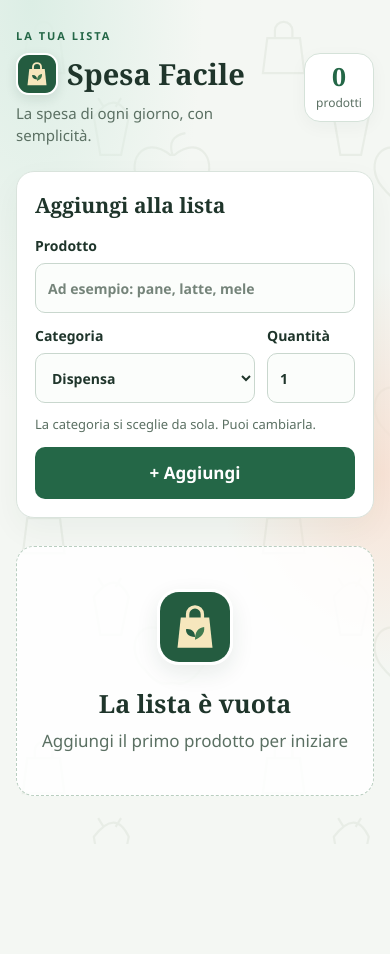
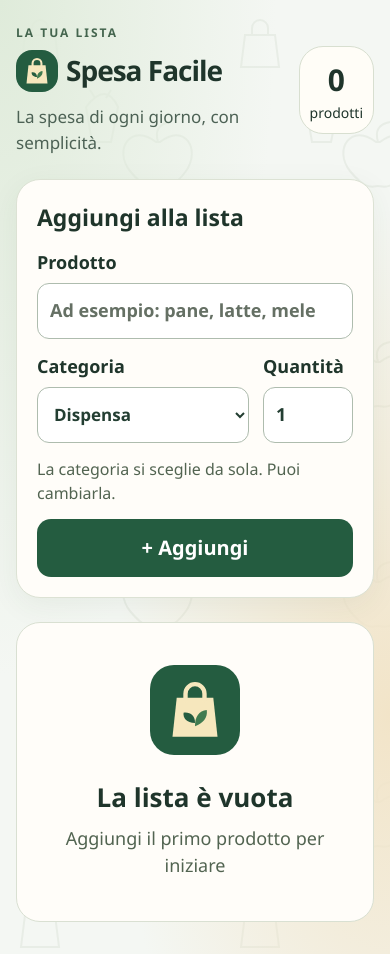
Before and after one commit to Guaro27/lista-spesa, a React (Vite) app: page / in a window 390 px wide. Before the commit the page ends 844 px from the top, so only its background shows below. Built offline with nearby package versions, Linux system fonts and the light colour scheme.

Commit message:
Aggiornamento grafica

```diff
--- a/src/App.css
+++ b/src/App.css
@@ -1,108 +1,72 @@
 
 * { box-sizing: border-box; }
-
-body { font-size: 17px; line-height: 1.5; }
+body { font-size: 18px; line-height: 1.5; }
 button, input, select { font: inherit; }
 button { cursor: pointer; touch-action: manipulation; }
 button:disabled { cursor: default; opacity: .45; }
-button:focus-visible, input:focus-visible, select:focus-visible { outline: 3px solid var(--corallo); outline-offset: 3px; }
+button:focus-visible, input:focus-visible, select:focus-visible { outline: 3px solid #a66514; outline-offset: 4px; }
+.app { min-height: 100vh; min-height: 100dvh; padding: 48px 24px; padding-bottom: max(32px, env(safe-area-inset-bottom)); background: radial-gradient(ellipse at 0 0, #dfebda 0, transparent 50%), radial-gradient(ellipse at 100% 75%, #f2e4c8 0, transparent 50%), url('/shopping-pattern.svg') repeat; }
+.container { max-width: 820px; margin: auto; }
+.header { display: flex; justify-content: space-between; align-items: center; gap: 20px; margin-bottom: 32px; }
+.sottotitolo { margin: 0 0 8px; color: #44654e; font-size: 14px; font-weight: 750; letter-spacing: 2px; }
+h1 { display: flex; align-items: center; gap: 12px; font-size: clamp(28px, 5vw, 40px); letter-spacing: -1px; line-height: 1.2; margin: 0; }
+h1 img { width: 56px; height: 56px; border-radius: 16px; }
+.intro { margin: 12px 0 0; color: #4d6255; }
+.statistiche { flex-shrink: 0; min-width: 88px; padding: 16px; border-radius: 24px; background: #fffdf7; border: 1px solid #d8dfd0; text-align: center; }
+.statistiche strong, .statistiche span { display: block; }
+.statistiche strong { font-size: 30px; }
+.statistiche span { font-size: 16px; }
+.form { background: #fffdf9; border: 1px solid #dce2d4; border-radius: 24px; padding: 28px; display: grid; grid-template-columns: 1fr 110px; gap: 18px; margin-bottom: 24px; box-shadow: 0 8px 30px #284c3210; }
+.form h2 { grid-column: 1 / -1; font-size: 23px; margin: 0; }
+.form label { display: flex; flex-direction: column; gap: 7px; font-weight: 650; min-width: 0; }
+.form input, .form select { width: 100%; min-width: 0; min-height: 56px; padding: 12px; border: 1px solid #aebcae; border-radius: 12px; background: white; color: #233e32; }
+input::placeholder { color: #657064; }
+.campo-categoria, .form-aiuto, .form button { grid-column: 1 / -1; }
+.form-aiuto { margin: -8px 0 0; font-size: 16px; color: #526451; }
+.form button { min-height: 58px; border: 0; border-radius: 14px; color: white; background: #245c40; font-weight: 750; font-size: 20px; }
+.form button:hover { background: #19472f; }
+.progressione { padding: 20px 24px; background: #e6edde; border: 1px solid #c8d6bc; border-radius: 20px; margin-bottom: 30px; }
+.progressione-testo { display: flex; justify-content: space-between; gap: 12px; margin-bottom: 10px; font-weight: 650; }
+.barra { height: 10px; background: #cad8c2; border-radius: 10px; overflow: hidden; }
+.barra-riempimento { height: 100%; background: #245c40; border-radius: inherit; }
+.categoria { margin-bottom: 28px; }
+.titolo-categoria { display: flex; align-items: center; gap: 10px; font-size: 22px; margin: 0 0 12px; }
+.conteggio { margin-left: auto; font-size: 16px; background: #e4e9dc; padding: 2px 12px; border-radius: 20px; }
+.prodotto { display: grid; grid-template-columns: 52px minmax(0, 1fr) auto 48px; gap: 14px; align-items: center; background: #fffdf9; border: 1px solid #d9e0d2; border-radius: 18px; padding: 18px; margin-bottom: 10px; box-shadow: 0 3px 12px #284c3208; }
+.checkbox { width: 52px; height: 52px; border: 2px solid #758e74; border-radius: 16px; background: white; color: white; font-size: 28px; }
+.completato { background: #edf2e8; }
+.completato .checkbox { background: #245c40; border-color: #245c40; }
+.info-prodotto { display: flex; flex-direction: column; min-width: 0; gap: 3px; }
+.nome-prodotto { font-size: 21px; font-weight: 650; overflow-wrap: anywhere; }
+.categoria-prodotto { font-size: 16px; color: #526451; }
+.completato .nome-prodotto { text-decoration: line-through; color: #526451; }
+.controllo-quantita { display: flex; align-items: center; gap: 6px; }
+.controllo-quantita button { width: 48px; height: 48px; border: 1px solid #c5d0bd; border-radius: 12px; background: #edf1e7; font-size: 25px; color: #233e32; }
+.controllo-quantita span { min-width: 26px; text-align: center; font-weight: 750; }
+.elimina { width: 48px; height: 48px; display: grid; place-items: center; border: 1px solid #e8cfc6; background: #fff4ee; border-radius: 12px; color: #943d2b; }
+.vuoto { text-align: center; background: #fffdf9; padding: 42px 24px; border: 1px solid #d9e0d2; border-radius: 24px; }
+.icona-vuoto img { width: 90px; height: 90px; border-radius: 24px; }
+.vuoto h2 { font-size: 26px; margin: 16px 0 8px; }
+.vuoto p { color: #526451; margin: 0; }
+footer { text-align: center; color: #526451; margin-top: 24px; }
+@media (max-width: 560px) {
+ .app { padding: max(24px, env(safe-area-inset-top)) 16px 32px; }
+ .header { gap: 10px; margin-bottom: 24px; }
+ h1 { font-size: 28px; gap: 8px; } h1 img { width: 42px; height: 42px; }
+ .statistiche { min-width: 68px; padding: 10px; } .statistiche span { font-size: 14px; }
+ .intro { font-size: 17px; } .sottotitolo { font-size: 12px; }
+ .form { padding: 20px; gap: 14px; grid-template-columns: minmax(0, 1fr) 90px; }
+ .campo-nome { grid-column: 1 / -1; }
+ .campo-categoria { grid-column: 1; grid-row: 3; } .campo-quantita { grid-column: 2; grid-row: 3; }
+ .form-aiuto { margin: 0; } .form select { font-size: 17px; }
+ .prodotto { grid-template-columns: 52px minmax(0, 1fr) 48px; gap: 12px; padding: 16px; }
+ .controllo-quantita { grid-column: 2; grid-row: 2; }
+ .elimina { grid-column: 3; grid-row: 1 / 3; }
+ .checkbox { grid-row: 1; } .info-prodotto { grid-column: 2; }
+ .progressione { padding: 18px; }
+}
+@media (max-width: 360px) { .app { padding-left: 10px; padding-right: 10px; } .form { padding: 16px; } h1 { font-size: 24px; } .prodotto { gap: 8px; padding: 12px; } }
 
-.app {
-	min-height: 100vh;
-	min-height: 100dvh;
-	padding: 56px 24px max(40px, env(safe-area-inset-bottom));
-	background: radial-gradient(ellipse at 8% 0%, #dceee5 0, transparent 34%), radial-gradient(ellipse at 98% 56%, #f8e3d6 0, transparent 30%), url('/shopping-pattern.svg') repeat;
-	background-size: auto, auto, 320px;
-}
-.container { max-width: 760px; margin: 0 auto; animation: comparsa .5s ease-out both; }
-.header { display: flex; justify-content: space-between; align-items: center; gap: 24px; margin-bottom: 32px; }
-.sottotitolo { margin: 0 0 8px; color: var(--verde); font-size: 12px; font-weight: 800; letter-spacing: 2px; }
-h1 { display: flex; align-items: center; gap: 12px; margin: 0; color: var(--inchiostro); font-family: Georgia, 'Times New Roman', serif; font-size: 40px; font-weight: 700; line-height: 1.1; }
-h1 img { width: 52px; height: 52px; border: 2px solid #fff; border-radius: 16px; box-shadow: 0 4px 12px #163b2c1c; }
-.intro { margin: 10px 0 0; color: var(--testo-secondario); }
-.statistiche { flex-shrink: 0; min-width: 96px; padding: 12px 18px; border: 1px solid #d5e2d9; border-radius: 16px; background: #fff; text-align: center; box-shadow: 0 5px 18px #173d2b0a; }
-.statistiche strong, .statistiche span { display: block; }
-.statistiche strong { color: var(--verde); font-family: Georgia, 'Times New Roman', serif; font-size: 30px; line-height: 1.1; }
-.statistiche span { margin-top: 3px; color: var(--testo-secondario); font-size: 13px; }
-
-.form { display: grid; grid-template-columns: minmax(0, 1fr) 120px; gap: 16px; margin-bottom: 28px; padding: 24px; border: 1px solid #d9e3dc; border-radius: 18px; background: #fff; box-shadow: 0 12px 32px #173d2b0c; }
-.form h2 { grid-column: 1 / -1; margin: 0; color: var(--inchiostro); font-family: Georgia, 'Times New Roman', serif; font-size: 23px; }
-.form label { display: flex; min-width: 0; flex-direction: column; gap: 7px; color: var(--inchiostro); font-size: 14px; font-weight: 700; }
-.form input, .form select { width: 100%; min-width: 0; min-height: 50px; padding: 10px 12px; border: 1px solid #c9d7ce; border-radius: 10px; background: #fbfdfb; color: var(--inchiostro); }
-.form input:focus, .form select:focus { border-color: var(--verde); background: white; }
-input::placeholder { color: #75847a; }
-.campo-categoria, .form-aiuto, .form button { grid-column: 1 / -1; }
-.form-aiuto { margin: -7px 0 0; color: var(--testo-secondario); font-size: 13px; }
-.form button { min-height: 52px; border: 0; border-radius: 10px; background: var(--verde); color: white; font-weight: 750; transition: background .18s ease, transform .18s ease; }
-.form button:hover { transform: translateY(-1px); background: var(--verde-scuro); }
-
-.progressione { margin-bottom: 28px; padding: 16px 18px; border: 1px solid #c7dfd0; border-radius: 14px; background: #eaf4ed; }
-.progressione-testo { display: flex; justify-content: space-between; gap: 12px; margin-bottom: 10px; color: var(--inchiostro); font-size: 14px; font-weight: 700; }
-.barra { height: 8px; overflow: hidden; border-radius: 10px; background: #cfdfd3; }
-.barra-riempimento { height: 100%; border-radius: inherit; background: var(--verde); transition: width .3s ease; }
-
-.categoria { margin-bottom: 30px; }
-.titolo-categoria { display: flex; align-items: center; gap: 10px; margin: 0 0 12px; color: var(--inchiostro); font-family: Georgia, 'Times New Roman', serif; font-size: 21px; }
-.conteggio { display: grid; min-width: 28px; min-height: 28px; place-items: center; margin-left: auto; padding: 2px 9px; border-radius: 9px; background: #f4e6dc; color: #904d36; font-family: 'Avenir Next', Avenir, sans-serif; font-size: 13px; font-weight: 750; }
-.prodotto { display: grid; grid-template-columns: 44px minmax(0, 1fr) auto 44px; gap: 12px; align-items: center; margin-bottom: 9px; padding: 13px; border: 1px solid #dce5df; border-radius: 14px; background: #fff; box-shadow: 0 3px 10px #173d2b08; transition: border-color .18s ease, background .18s ease, transform .18s ease; }
-.prodotto:hover { transform: translateY(-1px); border-color: #b6cfc0; }
-.checkbox { display: grid; width: 42px; height: 42px; place-items: center; border: 1.5px solid #91a99a; border-radius: 12px; background: #fff; color: white; font-size: 23px; transition: background .18s ease, border-color .18s ease; }
-.completato { border-color: #cfe0d3; background: #f2f7f2; }
-.completato .checkbox { border-color: var(--verde); background: var(--verde); }
-.info-prodotto { display: flex; min-width: 0; flex-direction: column; gap: 2px; }
-.nome-prodotto { overflow-wrap: anywhere; color: var(--inchiostro); font-size: 17px; font-weight: 700; }
-.categoria-prodotto { color: var(--testo-secondario); font-size: 13px; }
-.completato .nome-prodotto { color: #718077; text-decoration: line-through; }
-.controllo-quantita { display: flex; align-items: center; gap: 4px; }
-.controllo-quantita button { width: 36px; height: 36px; border: 1px solid #d7e2da; border-radius: 9px; background: #f5f8f5; color: var(--inchiostro); font-size: 20px; line-height: 1; }
-.controllo-quantita button:hover:not(:disabled) { border-color: #9bb9a5; background: #eaf4ed; }
-.controllo-quantita span { min-width: 24px; color: var(--inchiostro); text-align: center; font-size: 14px; font-weight: 750; }
-.elimina { display: grid; width: 40px; height: 40px; place-items: center; border: 1px solid #f0d9d0; border-radius: 10px; background: #fff7f3; color: #a34e36; }
-.elimina:hover { border-color: #e8bcae; background: #fce9e1; }
-
-.vuoto { padding: 42px 24px; border: 1px dashed #b9cec0; border-radius: 18px; background: #ffffffd9; text-align: center; }
-.icona-vuoto img { width: 76px; height: 76px; border: 3px solid white; border-radius: 22px; box-shadow: 0 8px 22px #173d2b18; }
-.vuoto h2 { margin: 14px 0 5px; color: var(--inchiostro); font-family: Georgia, 'Times New Roman', serif; font-size: 25px; }
-.vuoto p { margin: 0; color: var(--testo-secondario); }
-footer { margin-top: 24px; color: var(--testo-secondario); text-align: center; font-size: 14px; }
-
-.aggiornamento { margin-bottom: 24px; padding: 18px 20px; border: 1px solid #e9c5b5; border-left: 4px solid var(--corallo); border-radius: 12px; background: #fff8f4; }
+.aggiornamento { padding: 20px; margin-bottom: 24px; border: 2px solid #245c40; border-radius: 18px; background: #fffdf9; }
 .aggiornamento p { margin: 0 0 12px; }
-.aggiornamento button { min-height: 44px; padding: 9px 16px; border: 0; border-radius: 9px; background: var(--verde); color: white; font-weight: 700; }
-
-@keyframes comparsa { from { opacity: 0; transform: translateY(8px); } to { opacity: 1; transform: translateY(0); } }
-@media (max-width: 560px) {
-	.app { padding: max(28px, env(safe-area-inset-top)) 16px max(32px, env(safe-area-inset-bottom)); background-size: auto, auto, 240px; }
-	.header { gap: 12px; margin-bottom: 24px; }
-	h1 { gap: 9px; font-size: 29px; }
-	h1 img { width: 42px; height: 42px; border-radius: 13px; }
-	.sottotitolo { font-size: 11px; }
-	.intro { max-width: 260px; margin-top: 7px; font-size: 15px; }
-	.statistiche { min-width: 70px; padding: 9px 11px; }
-	.statistiche strong { font-size: 25px; }
-	.statistiche span { font-size: 12px; }
-	.form { grid-template-columns: minmax(0, 1fr) 88px; gap: 12px; padding: 18px; }
-	.form h2 { margin-bottom: 2px; font-size: 21px; }
-	.campo-nome { grid-column: 1 / -1; }
-	.campo-categoria { grid-column: 1; grid-row: 3; }
-	.campo-quantita { grid-column: 2; grid-row: 3; }
-	.form-aiuto { margin: 0; }
-	.form select { font-size: 14px; }
-	.prodotto { grid-template-columns: 42px minmax(0, 1fr) 40px; gap: 9px; padding: 11px; }
-	.controllo-quantita { grid-column: 2; grid-row: 2; }
-	.elimina { grid-column: 3; grid-row: 1 / 3; }
-	.checkbox { grid-row: 1; }
-	.info-prodotto { grid-column: 2; }
-	.progressione { padding: 14px; }
-}
-@media (max-width: 360px) {
-	.app { padding-right: 12px; padding-left: 12px; }
-	.form { padding: 14px; }
-	h1 { font-size: 25px; }
-	.prodotto { gap: 7px; padding: 9px; }
-	.controllo-quantita { gap: 2px; }
-	.controllo-quantita button { width: 32px; height: 34px; }
-}
-@media (prefers-reduced-motion: reduce) {
-	*, *::before, *::after { animation-duration: .01ms !important; animation-iteration-count: 1 !important; scroll-behavior: auto !important; transition-duration: .01ms !important; }
-}
+.aggiornamento button { min-height: 52px; padding: 12px 20px; border: 0; border-radius: 12px; background: #245c40; color: white; font-weight: 700; }
```
